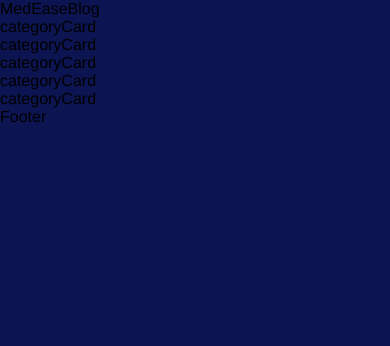
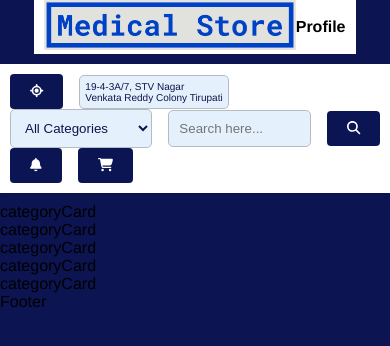
Before and after one commit to charangajjala/MedEase, a React (Vite) app in the folder frontend/: page /dashboard in a window 390 px wide. Shown: the top 346 px of the page. Built offline with nearby package versions, Linux system fonts and the light colour scheme.

Commit message:
added navbar and header component for user

```diff
--- a/frontend/src/components/SelectField/SelectField.jsx
+++ b/frontend/src/components/SelectField/SelectField.jsx
@@ -10,10 +10,15 @@ const SelectField = ({
   onChange,
   required,
   disabled,
+  ...props
 }) => {
   return (
     <div className="grid-item">
-      <label htmlFor={id}>{label}</label>
+      {label && id && (
+        <label className="select-label" htmlFor={id}>
+          {label}
+        </label>
+      )}
       <select
         id={id}
         name={name}
@@ -21,6 +26,7 @@ const SelectField = ({
         onChange={onChange}
         required={required}
         disabled={disabled}
+        {...props}
       >
         <option value="">Please select</option>
         {options.map((option) => (
--- a/frontend/src/containers/Login/Login.jsx
+++ b/frontend/src/containers/Login/Login.jsx
@@ -88,6 +88,8 @@ const Login = () => {
       setAuth({ email, password, accessToken, refreshToken });
 
       // navigate to dashboard based on role
+      // Modify the default routing to /admin/dashboard if logged in as per the role
+      // Adding it here might be redundant
       switch (role) {
         case "admin":
           dispatch({ type: "LOGGED_IN" });
--- a/frontend/src/containers/Login/Login.scss
+++ b/frontend/src/containers/Login/Login.scss
@@ -29,7 +29,6 @@
         color: $text-color;
         text-decoration: underline;
         margin-bottom: 20px;
-        align-self: center;
       }
 
       &__form {
--- a/frontend/src/containers/User/UserDashboard/UserDashboard.jsx
+++ b/frontend/src/containers/User/UserDashboard/UserDashboard.jsx
@@ -1,9 +1,10 @@
-import { Header, Footer, CategoryCard } from "../../../userComponents";
+import { Header, Footer, CategoryCard, Navbar } from "../../../userComponents";
 
 const UserDashboard = () => {
   return (
     <>
       <Header />
+      <Navbar />
       <div className="home">
         <CategoryCard />
         <CategoryCard />
--- a/frontend/src/styles/mixins/userMixins.scss
+++ b/frontend/src/styles/mixins/userMixins.scss
@@ -24,7 +24,6 @@
   }
 }
 
-
 @mixin input-style {
   width: 100%;
   padding: 10px;
@@ -39,3 +38,31 @@
     outline: none;
   }
 }
+
+@mixin content-style {
+  background-color: $white;
+  color: $text-color;
+  border-radius: 8px;
+  padding: 10px 10px;
+  box-shadow: 0 4px 8px rgba($black, 0.1);
+  display: flex;
+  flex-direction: column;
+  gap: 1em;
+}
+
+@mixin image-style {
+  width: 100%;
+  object-fit: contain;
+  height: 50px;
+}
+
+@mixin navbar-style {
+  display: flex;
+  justify-content: space-between;
+  align-items: center;
+  padding: 10px;
+  background-color: $white;
+  color: $text-light;
+  box-shadow: 0 2px 4px rgba($black, 0.1);
+  margin: 10px 0;
+}
--- a/frontend/src/userComponents/Header/Header.jsx
+++ b/frontend/src/userComponents/Header/Header.jsx
@@ -1,13 +1,19 @@
+import "./Header.scss";
+import logo from "../../assets/logo.png";
 
 const Header = () => {
-    return (
-        <div className="header">
-            <div className="headerTitles">
-                <span className= "headerTitleSm">MedEase</span>
-                <span className="headerTitleLg">Blog</span>
-            </div>
+  return (
+    <header>
+      <div className="header-container">
+        <div className="header-container__content__logo">
+          <img src={logo} alt="logo" />
         </div>
-    )
-}
+        <div className="header-container__content__profile">
+          <span>Profile</span>
+        </div>
+      </div>
+    </header>
+  );
+};
 
 export default Header;
--- a/frontend/src/userComponents/Header/Header.scss
+++ b/frontend/src/userComponents/Header/Header.scss
@@ -0,0 +1,23 @@
+@import "../../styles/colors/colors.scss";
+@import "../../styles/fonts/fonts.scss";
+@import "../../styles/mixins/userMixins.scss";
+
+.header-container {
+  background-color: $white;
+  display: flex;
+  justify-content: space-between;
+  align-items: center;
+  justify-self: center;
+  padding: 0 10px;
+
+  &__content__profile {
+    font-size: $font-size-medium;
+    font-weight: $font-weight-bold;
+  }
+
+  &__content__logo {
+    img {
+      @include image-style;
+    }
+  }
+}
--- a/frontend/src/userComponents/Navbar/Navbar.jsx
+++ b/frontend/src/userComponents/Navbar/Navbar.jsx
@@ -1,9 +1,43 @@
-import './Navbar.scss';
+import "./Navbar.scss";
+import { FontAwesomeIcon } from "@fortawesome/react-fontawesome";
+import {
+  faMagnifyingGlass,
+  faBell,
+  faShoppingCart,
+  faLocation,
+} from "@fortawesome/free-solid-svg-icons";
 
 const Navbar = () => {
   return (
-    <div>Navbar</div>
-  )
-}
+    <nav className="navbar-container">
+      <div className="navbar-container__location">
+        <button className="navbar-container__location-button">
+          <FontAwesomeIcon icon={faLocation} />
+        </button>
+        <div className="navbar-container__location-text">
+          <span>19-4-3A/7, STV Nagar</span>
+          <span>Venkata Reddy Colony Tirupati</span>
+        </div>
+      </div>
+      <div className="navbar-container__search">
+        <select id="categories" name="Categories" className="navbar-container__search__cat-search">
+          <option value="All Categories">All Categories</option>
+        </select>
+        <input type="text" placeholder="Search here..." />
+        <button className="navbar-container__search-button">
+          <FontAwesomeIcon icon={faMagnifyingGlass} />
+        </button>
+      </div>
+      <div className="navbar-container__buttons">
+        <button className="navbar-container__notification-button">
+          <FontAwesomeIcon icon={faBell} />
+        </button>
+        <button className="navbar-container__cart-button">
+          <FontAwesomeIcon icon={faShoppingCart} />
+        </button>
+      </div>
+    </nav>
+  );
+};
 
-export default Navbar
+export default Navbar;
--- a/frontend/src/userComponents/Navbar/Navbar.scss
+++ b/frontend/src/userComponents/Navbar/Navbar.scss
@@ -0,0 +1,68 @@
+@import "../../styles/colors/colors.scss";
+@import "../../styles/fonts/fonts.scss";
+@import "../../styles/mixins/userMixins.scss";
+
+.navbar-container {
+  @include navbar-style;
+  justify-content: space-between;
+
+  &__location {
+    display: grid;
+    grid-template-columns: auto 1fr;
+    align-items: center;
+    color: $text-color;
+    gap: 1em;
+
+    &-button {
+      @include button-style;
+    }
+
+    &-text {
+      display: grid;
+      grid-template-rows: auto auto;
+      @include input-style;
+      padding: 5px;
+
+      span {
+        font-size: 10px;
+        line-height: normal;
+      }
+    }
+  }
+
+  &__search {
+    display: flex;
+    align-items: center;
+    flex-grow: 0.5;
+    gap: 1em;
+
+    &__cat-search {
+      @include input-style;
+    }
+
+    input[type="text"] {
+      @include input-style;
+    }
+
+    &-button {
+      @include button-style;
+    }
+  }
+
+  &__buttons {
+    display: flex;
+    align-items: center;
+    gap: 1em;
+
+    button {
+      @include button-style;
+    }
+  }
+}
+
+@media (max-width: 768px) {
+  .navbar-container {
+    flex-direction: column;
+    align-items: start;
+  }
+}
```
